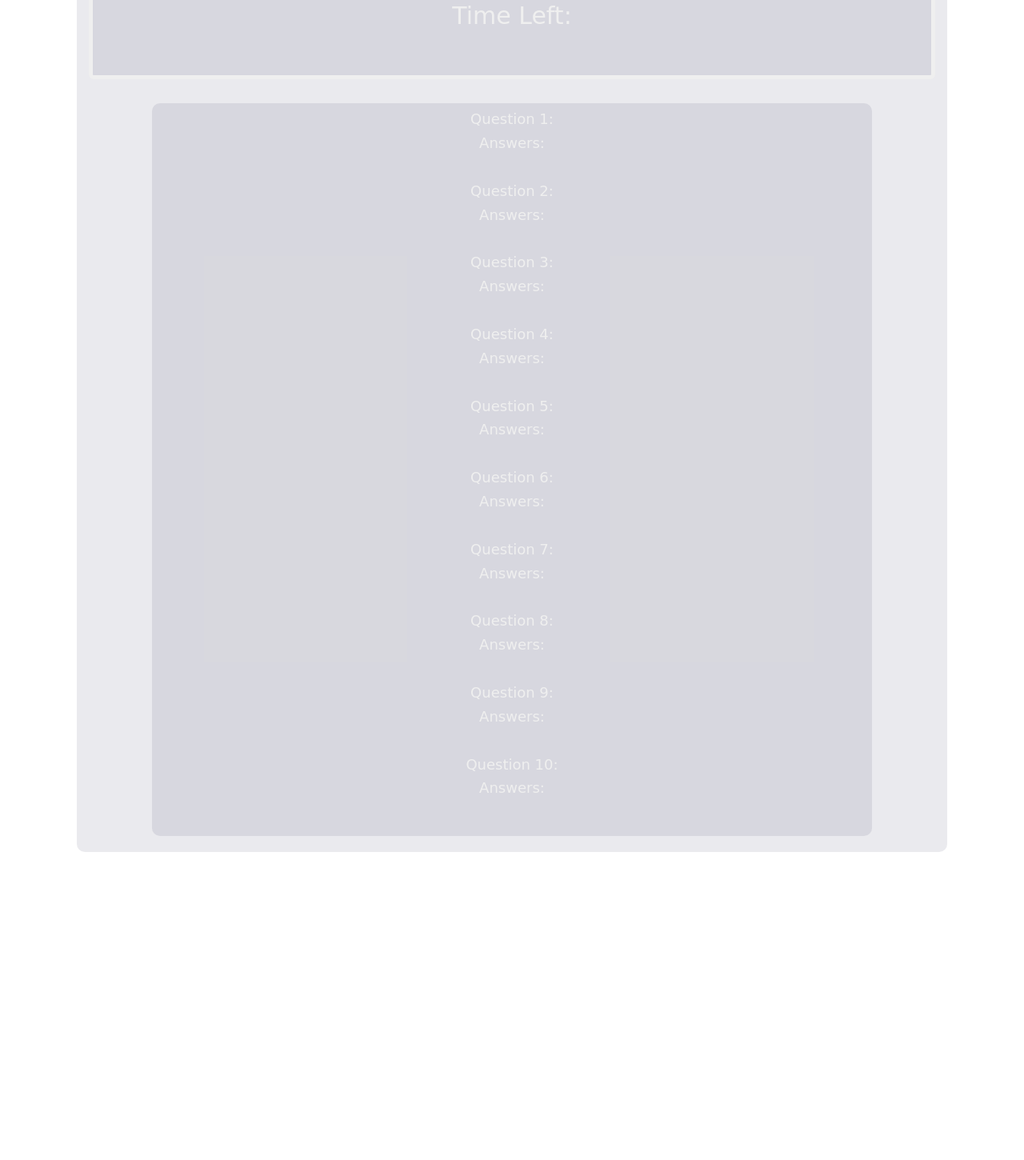
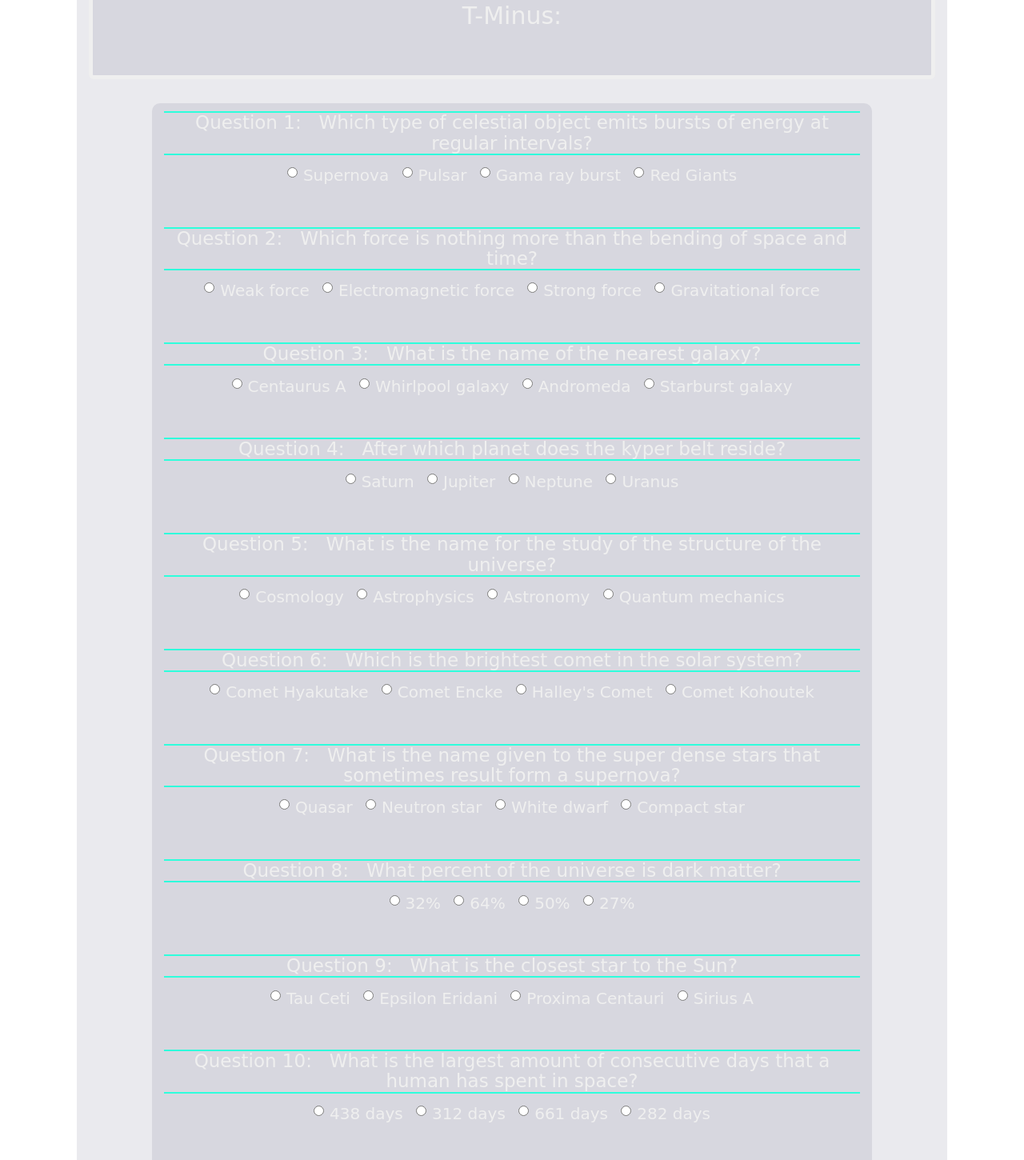
Before and after one commit to tlm04070/TriviaGame, a plain HTML site: page index.html in a window 1280 px wide. Shown: the part 189-1639 px from the top of the page at 80% size. Before the commit the page ends 1254 px from the top, so only its background shows below. Drawn offline with nearby package versions, Linux system fonts and the light colour scheme; a web font is replaced by a local one.

Commit message:
finished html and css

```diff
--- a/index.html
+++ b/index.html
@@ -16,9 +16,9 @@
 	<div class="jumbotron">
 		<div class="row">
 			<div class="col-md-12">
-				<h1>Space Trivia</h1>
+				<h1>Stellar Trivia</h1>
 				<br>
-				<h3>Time Left:</h3>
+				<h3>T-Minus:</h3>
 			</div>
 		</div>
 	</div>
@@ -26,72 +26,122 @@
 <div class="container">
 	<div class="row">
 		<div class="col-md-12">
-			<h4 id="question1">Question 1:</h4>
-			<h4 id="answers1">Answers:</h4>
-			<br>
+			<h4 id="question1">Question 1: &nbsp;&nbsp;Which type of celestial object emits bursts of energy at regular intervals?</h4>
+			<div class= "answers">
+			<label class="radio-inline"><input type="radio" name="optradio">Supernova</label>
+			<label class="radio-inline"><input type="radio" name="optradio">Pulsar</label>
+			<label class="radio-inline"><input type="radio" name="optradio">Gama ray burst</label>
+			<label class="radio-inline"><input type="radio" name="optradio">Red Giants</label>
+			</div>
+			<br><br>
 		</div>
 	</div>
 	<div class="row">
 		<div class="col-md-12">
-			<h4 id="question2">Question 2:</h4>
-			<h4 id="answers2">Answers:</h4>
-			<br>
+			<h4 id="question2">Question 2: &nbsp;&nbsp;Which force is nothing more than the bending of space and time?</h4>
+			<div class= "answers">
+				<label class="radio-inline"><input type="radio" name="optradio">Weak force</label>
+				<label class="radio-inline"><input type="radio" name="optradio">Electromagnetic force</label>
+				<label class="radio-inline"><input type="radio" name="optradio">Strong force</label>
+				<label class="radio-inline"><input type="radio" name="optradio">Gravitational force</label>
+			</div>
+			<br><br>
 		</div>
 	</div>
 	<div class="row">
 		<div class="col-md-12">
-			<h4 id="question3">Question 3:</h4>
-			<h4 id="answers3">Answers:</h4>
-			<br>
+			<h4 id="question3">Question 3: &nbsp;&nbsp;What is the name of the nearest galaxy?</h4>
+			<div class= "answers">
+				<label class="radio-inline"><input type="radio" name="optradio">Centaurus A</label>
+				<label class="radio-inline"><input type="radio" name="optradio">Whirlpool galaxy</label>
+				<label class="radio-inline"><input type="radio" name="optradio">Andromeda</label>
+				<label class="radio-inline"><input type="radio" name="optradio">Starburst galaxy</label>
+			</div>
+			<br><br>
 		</div>
 	</div>
 	<div class="row">
 		<div class="col-md-12">
-			<h4 id="question4">Question 4:</h4>
-			<h4 id="answers4">Answers:</h4>
-			<br>
+			<h4 id="question4">Question 4: &nbsp;&nbsp;After which planet does the kyper belt reside?</h4>
+			<div class= "answers">
+				<label class="radio-inline"><input type="radio" name="optradio">Saturn</label>
+				<label class="radio-inline"><input type="radio" name="optradio">Jupiter</label>
+				<label class="radio-inline"><input type="radio" name="optradio">Neptune</label>
+				<label class="radio-inline"><input type="radio" name="optradio">Uranus</label>
+			</div>
+			<br><br>
 		</div>
 	</div>
 	<div class="row">
 		<div class="col-md-12">
-			<h4 id="question5">Question 5:</h4>
-			<h4 id="answers5">Answers:</h4>
-			<br>
+			<h4 id="question5">Question 5: &nbsp;&nbsp;What is the name for the study of the structure of the universe?</h4>
+			<div class= "answers">
+				<label class="radio-inline"><input type="radio" name="optradio">Cosmology</label>
+				<label class="radio-inline"><input type="radio" name="optradio">Astrophysics</label>
+				<label class="radio-inline"><input type="radio" name="optradio">Astronomy</label>
+				<label class="radio-inline"><input type="radio" name="optradio">Quantum mechanics</label>
+			</div>
+			<br><br>
 		</div>
 	</div>
 	<div class="row">
 		<div class="col-md-12">
-			<h4 id="question6">Question 6:</h4>
-			<h4 id="answers6">Answers:</h4>
-			<br>
+			<h4 id="question6">Question 6: &nbsp;&nbsp;Which is the brightest comet in the solar system?</h4>
+			<div class= "answers">
+				<label class="radio-inline"><input type="radio" name="optradio">Comet Hyakutake</label>
+				<label class="radio-inline"><input type="radio" name="optradio">Comet Encke</label>
+				<label class="radio-inline"><input type="radio" name="optradio">Halley's Comet</label>
+				<label class="radio-inline"><input type="radio" name="optradio">Comet Kohoutek</label>
+			</div>
+			<br><br>
 		</div>
 	</div>
 	<div class="row">
 		<div class="col-md-12">
-			<h4 id="question7">Question 7:</h4>
-			<h4 id="answers7">Answers:</h4>
-			<br>
+			<h4 id="question7">Question 7: &nbsp;&nbsp;What is the name given to the super dense stars that sometimes result form a supernova?</h4>
+			<div class= "answers">
+				<label class="radio-inline"><input type="radio" name="optradio">Quasar</label>
+				<label class="radio-inline"><input type="radio" name="optradio">Neutron star</label>
+				<label class="radio-inline"><input type="radio" name="optradio">White dwarf</label>
+				<label class="radio-inline"><input type="radio" name="optradio">Compact star</label>
+			</div>
+			<br><br>
 		</div>
 	</div>
 	<div class="row">
 		<div class="col-md-12">
-			<h4 id="question8">Question 8:</h4>
-			<h4 id="answers8">Answers:</h4>
-			<br>
+			<h4 id="question8">Question 8: &nbsp;&nbsp;What percent of the universe is dark matter?</h4>
+			<div class= "answers">
+				<label class="radio-inline"><input type="radio" name="optradio">32%</label>
+				<label class="radio-inline"><input type="radio" name="optradio">64%</label>
+				<label class="radio-inline"><input type="radio" name="optradio">50%</label>
+				<label class="radio-inline"><input type="radio" name="optradio">27%</label>
+			</div>
+			<br><br>
 		</div>
 	</div>
 	<div class="row">
 		<div class="col-md-12">
-			<h4 id="question9">Question 9:</h4>
-			<h4 id="answers9">Answers:</h4>
-			<br>
+			<h4 id="question9">Question 9: &nbsp;&nbsp;What is the closest star to the Sun?</h4>
+			<div class= "answers">
+				<label class="radio-inline"><input type="radio" name="optradio">Tau Ceti</label>
+				<label class="radio-inline"><input type="radio" name="optradio">Epsilon Eridani</label>
+				<label class="radio-inline"><input type="radio" name="optradio">Proxima Centauri</label>
+				<label class="radio-inline"><input type="radio" name="optradio">Sirius A</label>
+			</div>
+			<br><br>
 		</div>
 	</div>
 	<div class="row">
 		<div class="col-md-12">
-			<h4 id="question10">Question 10:</h4>
-			<h4 id="answers10">Answers:</h4>
-			<br>
+			<h4 id="question10">Question 10: &nbsp;&nbsp;What is the largest amount of consecutive days that a human has spent in space?</h4>
+			<div class= "answers">
+				<label class="radio-inline"><input type="radio" name="optradio">438 days</label>
+				<label class="radio-inline"><input type="radio" name="optradio">312 days</label>
+				<label class="radio-inline"><input type="radio" name="optradio">661 days</label>
+				<label class="radio-inline"><input type="radio" name="optradio">282 days</label>
+			</div>
+			<br><br>
 		</div>
 	</div>
 </div>
```
Also changed, not shown: assets/css/style.css.
